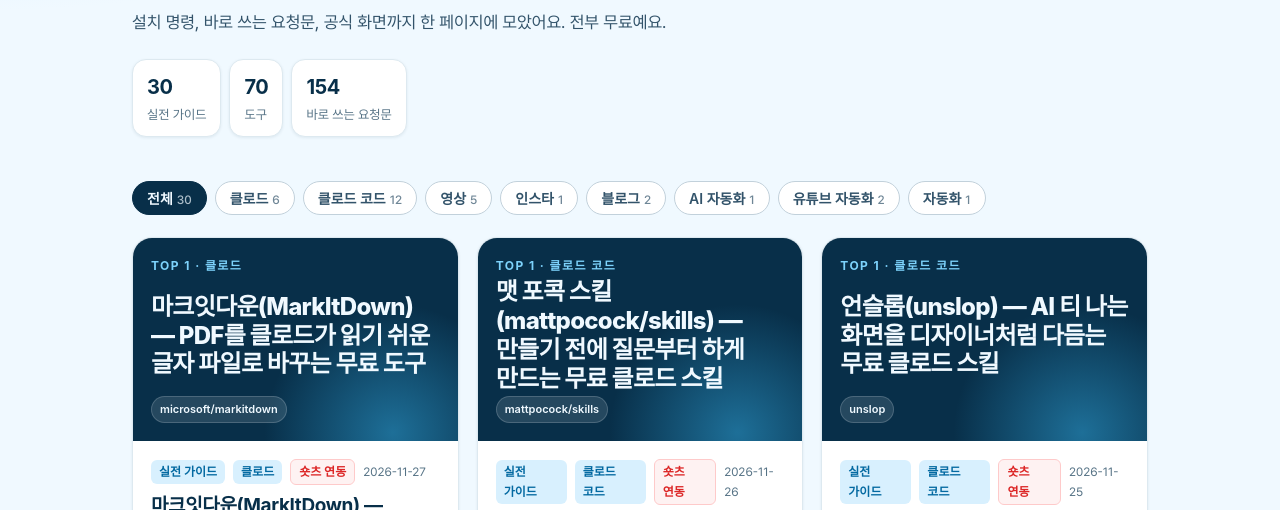
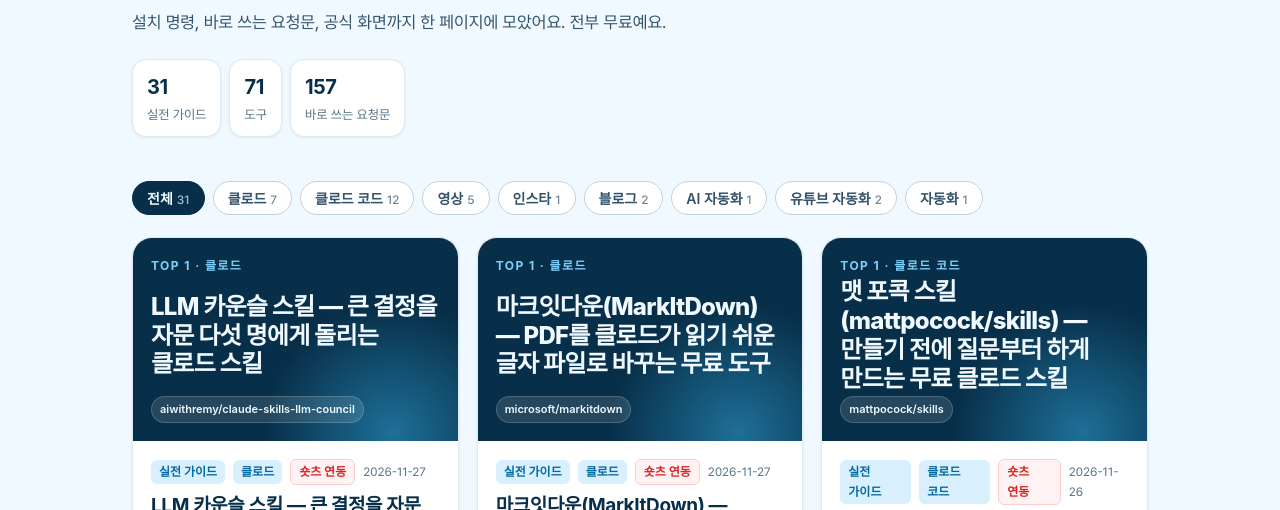
Before and after one commit to 113kong/113kong.github.io, a plain HTML site: page index.html in a window 1280 px wide. Shown: the part 280-790 px from the top of the page. Drawn offline with Linux system fonts and the light colour scheme; a web font is replaced by a local one.

Commit message:
113 자료실 목록 갱신

```diff
--- a/index.html
+++ b/index.html
@@ -135,8 +135,12 @@ code{font:13px ui-monospace,Menlo,monospace;background:var(--tray-2);border-radi
 <div class="mesh"><section class="wrap hero"><span class="eyebrow">LIBRARY</span>
 <h1>영상에서 고른 도구,<br>여기서 따라 하세요</h1>
 <p class="sub">설치 명령, 바로 쓰는 요청문, 공식 화면까지 한 페이지에 모았어요. 전부 무료예요.</p>
-<div class="stats"><div class="stat"><b>30</b>실전 가이드</div><div class="stat"><b>70</b>도구</div><div class="stat"><b>154</b>바로 쓰는 요청문</div></div>
-</section></div><section class="wrap"><div class="keys"><button class="chip on" type="button" data-tag="">전체<small>30</small></button><button class="chip" type="button" data-tag="클로드">클로드<small>6</small></button><button class="chip" type="button" data-tag="클로드 코드">클로드 코드<small>12</small></button><button class="chip" type="button" data-tag="영상">영상<small>5</small></button><button class="chip" type="button" data-tag="인스타">인스타<small>1</small></button><button class="chip" type="button" data-tag="블로그">블로그<small>2</small></button><button class="chip" type="button" data-tag="AI 자동화">AI 자동화<small>1</small></button><button class="chip" type="button" data-tag="유튜브 자동화">유튜브 자동화<small>2</small></button><button class="chip" type="button" data-tag="자동화">자동화<small>1</small></button></div><div class="grid"><a class="card" href="markitdown" data-tag="클로드"><div class="thumb"><span class="kw">TOP 1 · 클로드</span>
+<div class="stats"><div class="stat"><b>31</b>실전 가이드</div><div class="stat"><b>71</b>도구</div><div class="stat"><b>157</b>바로 쓰는 요청문</div></div>
+</section></div><section class="wrap"><div class="keys"><button class="chip on" type="button" data-tag="">전체<small>31</small></button><button class="chip" type="button" data-tag="클로드">클로드<small>7</small></button><button class="chip" type="button" data-tag="클로드 코드">클로드 코드<small>12</small></button><button class="chip" type="button" data-tag="영상">영상<small>5</small></button><button class="chip" type="button" data-tag="인스타">인스타<small>1</small></button><button class="chip" type="button" data-tag="블로그">블로그<small>2</small></button><button class="chip" type="button" data-tag="AI 자동화">AI 자동화<small>1</small></button><button class="chip" type="button" data-tag="유튜브 자동화">유튜브 자동화<small>2</small></button><button class="chip" type="button" data-tag="자동화">자동화<small>1</small></button></div><div class="grid"><a class="card" href="llm-council" data-tag="클로드"><div class="thumb"><span class="kw">TOP 1 · 클로드</span>
+<span class="big">LLM 카운슬 스킬 — 큰 결정을 자문 다섯 명에게 돌리는 클로드 스킬</span><span class="tools"><span>aiwithremy/claude-skills-llm-council</span></span></div>
+<div class="cbody"><div class="cmeta"><span class="tag">실전 가이드</span><span class="tag">클로드</span><span class="tag yt">숏츠 연동</span>2026-11-27</div>
+<div class="ctitle">LLM 카운슬 스킬 — 큰 결정을 자문 다섯 명에게 돌리는 클로드 스킬</div><div class="cdesc">도구 1개, 설치 명령 1개부터 바로 쓰는 요청문 3개까지</div>
+<span class="btn">자료 보기 →</span></div></a><a class="card" href="markitdown" data-tag="클로드"><div class="thumb"><span class="kw">TOP 1 · 클로드</span>
 <span class="big">마크잇다운(MarkItDown) — PDF를 클로드가 읽기 쉬운 글자 파일로 바꾸는 무료 도구</span><span class="tools"><span>microsoft/markitdown</span></span></div>
 <div class="cbody"><div class="cmeta"><span class="tag">실전 가이드</span><span class="tag">클로드</span><span class="tag yt">숏츠 연동</span>2026-11-27</div>
 <div class="ctitle">마크잇다운(MarkItDown) — PDF를 클로드가 읽기 쉬운 글자 파일로 바꾸는 무료 도구</div><div class="cdesc">도구 1개, 설치 명령 1개부터 바로 쓰는 요청문 3개까지</div>
--- a/sitemap.xml
+++ b/sitemap.xml
@@ -1,6 +1,7 @@
 <?xml version="1.0" encoding="UTF-8"?>
 <urlset xmlns="http://www.sitemaps.org/schemas/sitemap/0.9">
   <url><loc>https://113kong.github.io/</loc><lastmod>2026-11-27</lastmod></url>
+  <url><loc>https://113kong.github.io/llm-council</loc><lastmod>2026-11-27</lastmod></url>
   <url><loc>https://113kong.github.io/markitdown</loc><lastmod>2026-11-27</lastmod></url>
   <url><loc>https://113kong.github.io/mattpocock-skills</loc><lastmod>2026-11-27</lastmod></url>
   <url><loc>https://113kong.github.io/unslop</loc><lastmod>2026-11-27</lastmod></url>
```
